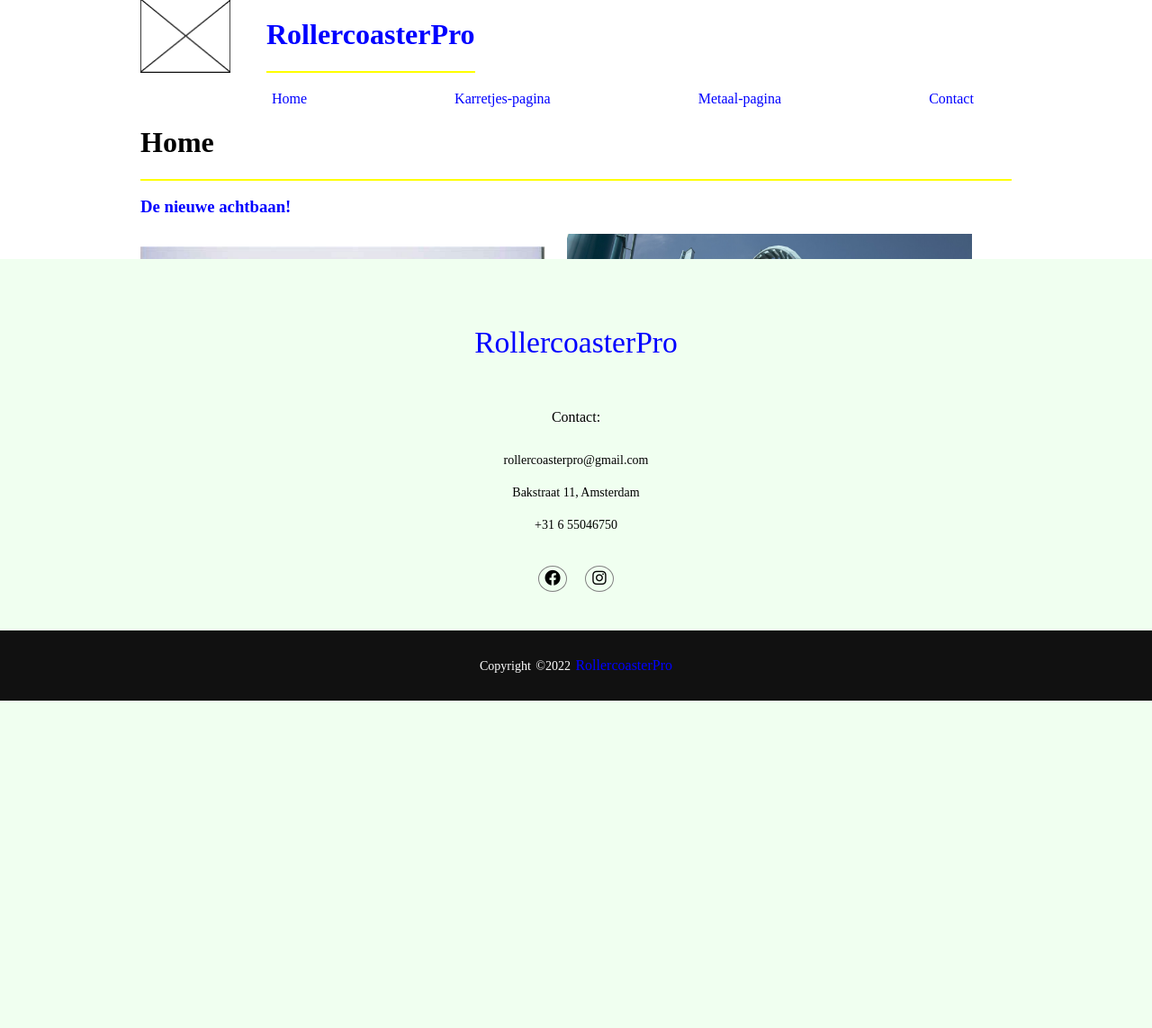
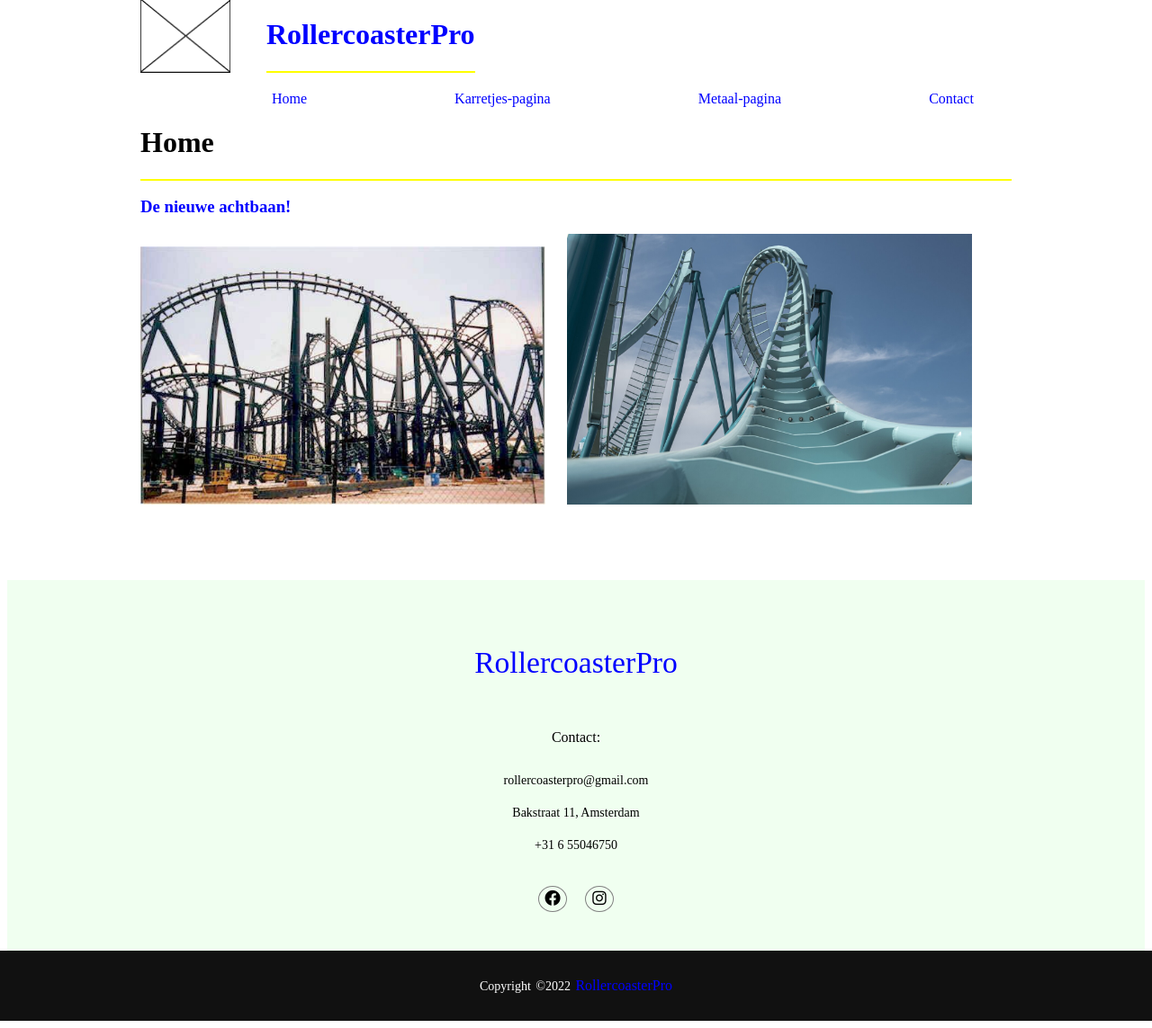
Before and after one commit to GerbenVenneman/RollerCoasterPro, a PHP site: page /index.php in a window 1280 px wide. Shown: the part 21-1164 px from the top of the page at 90% size. Before the commit the page ends 800 px from the top, so only its background shows below. Run offline with PHP 8.4, Linux system fonts and the light colour scheme; some libraries are stand-ins or nearby versions.

Commit message:
wrapper toegevoegd, footer binnen de body gezet en margin aan footer toegevoegd

```diff
--- a/contact.php
+++ b/contact.php
@@ -7,6 +7,7 @@
 	<title>RollercoasterPro</title>
 </head>
 <body>
+	<div class="wrapper">
 		<header>
 			<?php
 			require_once "header.php";
@@ -46,8 +47,10 @@
 			</form>
 
 		</main>
-</body>
+	</div>
 	<?php
 	require_once "footer.php";
 	?>
+</body>
+
 </html>
--- a/css/main.css
+++ b/css/main.css
@@ -1,8 +1,12 @@
 body{
+	overflow-x: hidden;
+}
+
+.wrapper {
 	width: 968px;
 	margin: 0 auto;
-	overflow-x: hidden;
 }
+
 .nav{
 	display: flex;
 	justify-content: flex-start;
@@ -46,10 +50,7 @@ h3{
 }
 
 footer {
-    position: absolute;
-    bottom: 0;
-    left: 0;
-    right: 0;
+	margin-top: 5rem;
     background: #F0FFF0;
     height: auto;
     width: 100%;
--- a/index.php
+++ b/index.php
@@ -6,6 +6,7 @@
 	<title>RollercoasterPro</title>
 </head>
 <body>
+	<div class="wrapper">
 		<header>
 			<?php
 			require_once "header.php";
@@ -21,10 +22,11 @@
 				<img src="img/plaatje4.jpg" alt="">
 			</div>
 		</main>
-
-</body>
-
+	</div>
 	<?php
 	require_once "footer.php";
 	?>
+</body>
+
+
 </html>
--- a/karretjes.php
+++ b/karretjes.php
@@ -7,6 +7,7 @@
 
 </head>
 <body>
+	<div class="wrapper">
 		<header>
 			<?php
 			require_once "header.php";
@@ -16,8 +17,10 @@
 			</div>
 			<h3>Dit zijn de karretjes</h3>
 		</header>
-</body>
+	</div>
 	<?php
 	require_once "footer.php";
 	?>
+</body>
+
 </html>
--- a/metaal.php
+++ b/metaal.php
@@ -6,6 +6,7 @@
 	<title>RollercoasterPro</title>
 </head>
 <body>
+	<div class="wrapper">
 		<header>
 			<?php
 			require_once "header.php";
@@ -15,8 +16,9 @@
 			</div>
 			<h3>Dit is de nieuwe metaal soort</h3>
 		</header>
-</body>
+	</div>
 	<?php
 	require_once "footer.php";
 	?>
+</body>
 </html>
```
Lines whose indentation alone changed are shown as unchanged.
